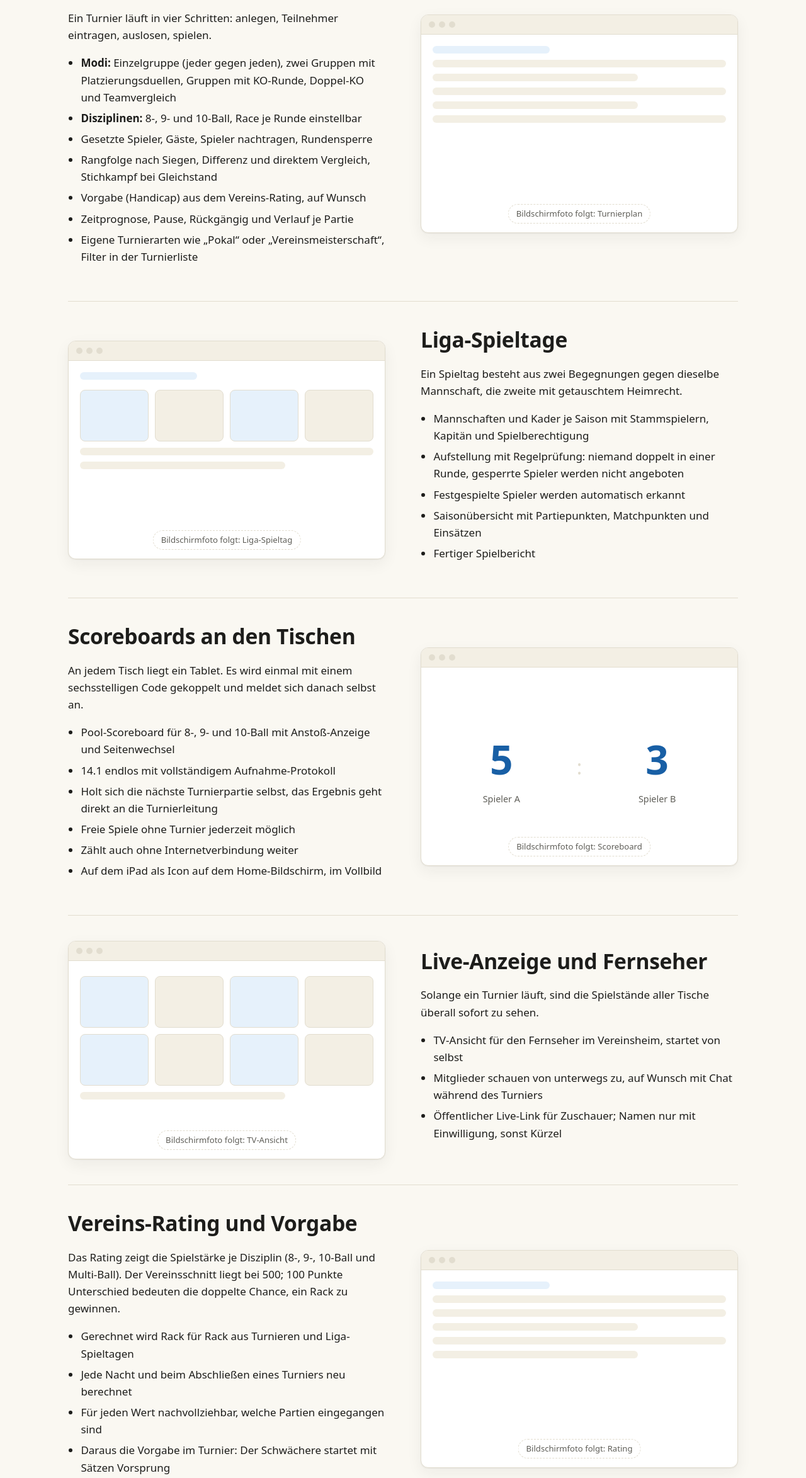
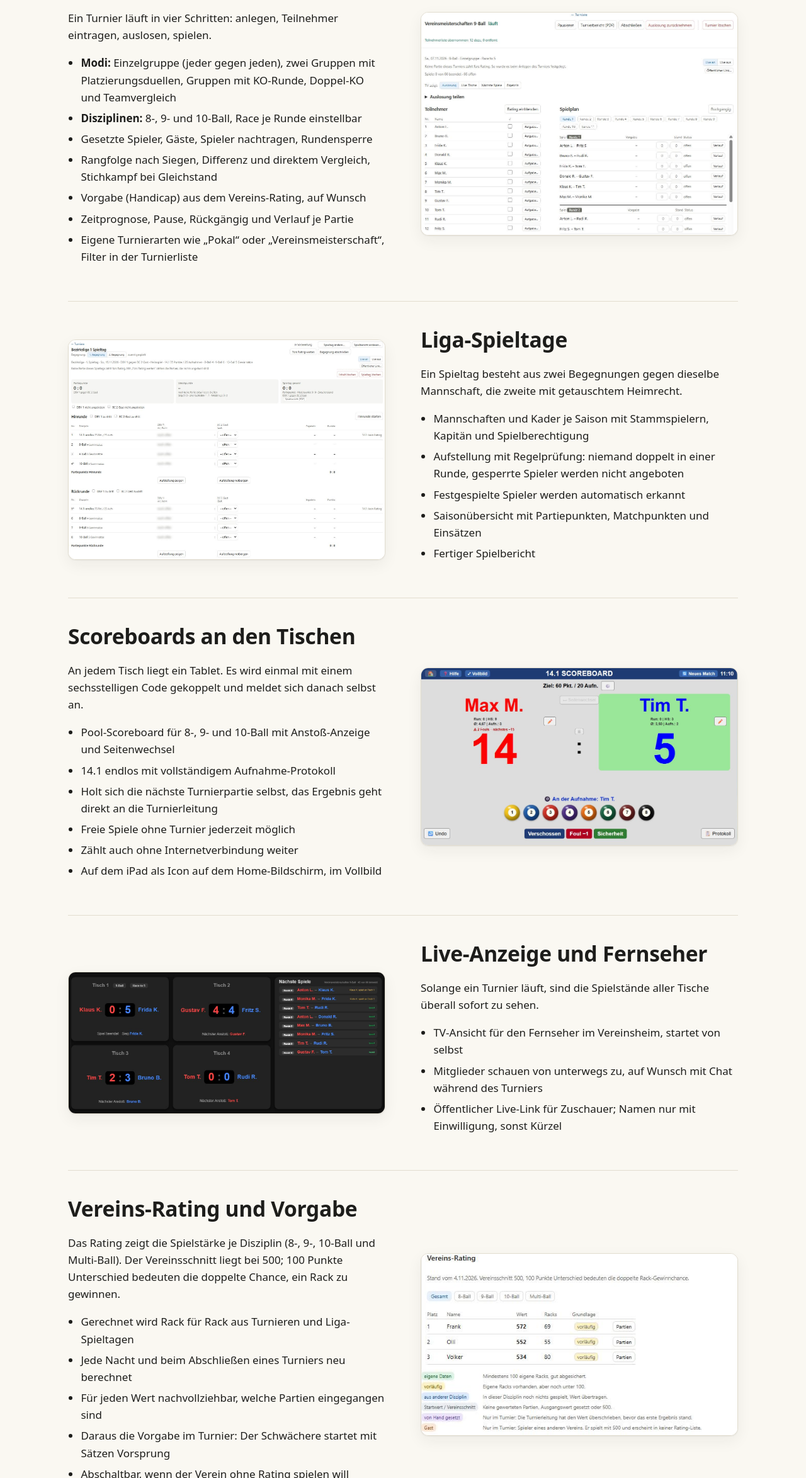
Before and after one commit to DauCoder2001/CueDesk.de, a plain HTML site: page funktionen.html in a window 1280 px wide. Shown: the part 432-2779 px from the top of the page at 63% size. Drawn offline with Linux system fonts and the light colour scheme.

Commit message:
Echte Bildschirmfotos statt Platzhaltern (1.2.0)
Co-Authored-By: Claude Opus 5.5 <noreply@anthropic.com>

```diff
--- a/assets/seite.js
+++ b/assets/seite.js
@@ -1,6 +1,6 @@
 // CueDesk-Website – gemeinsames Skript aller Seiten.
 // VERSION ist die einzige Stelle, an der die Versionsnummer der Website steht.
-const VERSION = "1.1.1";
+const VERSION = "1.2.0";
 
 document.querySelectorAll("[data-version]").forEach((el) => {
   el.textContent = "Version " + VERSION;
--- a/assets/stil.css
+++ b/assets/stil.css
@@ -261,6 +261,7 @@ p { margin: 0 0 1em; }
 
 /* Echte Bildschirmfotos */
 .bildschirm img { border: 1px solid var(--rand); border-radius: 12px; box-shadow: var(--schatten); background: #fff; }
+.bildschirm figcaption { margin-top: .6rem; color: var(--text-leise); font-size: .9rem; text-align: center; }
 
 code { font-family: ui-monospace, Consolas, monospace; font-size: .9em; background: var(--flaeche-2); padding: .1em .35em; border-radius: 4px; }
 
--- a/funktionen.html
+++ b/funktionen.html
@@ -59,14 +59,7 @@
               <li>Eigene Turnierarten wie „Pokal“ oder „Vereinsmeisterschaft“, Filter in der Turnierliste</li>
             </ul>
           </div>
-          <div class="bildplatz" role="img" aria-label="Platzhalter für ein Bildschirmfoto des Turnierplans">
-            <div class="leiste"><i></i><i></i><i></i></div>
-            <div class="inhalt">
-              <div class="zeile kurz akzent"></div>
-              <div class="zeile"></div><div class="zeile mittel"></div><div class="zeile"></div><div class="zeile mittel"></div><div class="zeile"></div>
-            </div>
-            <span class="hinweis">Bildschirmfoto folgt: Turnierplan</span>
-          </div>
+          <figure class="bildschirm" style="margin:0"><img src="bilder/cuedesk/turnierplan.jpg" width="1157" height="813" loading="lazy" alt="Laufendes Turnier in CueDesk mit Teilnehmerliste und Spielplan nach Runden"></figure>
         </div>
 
         <div class="block gedreht" id="liga">
@@ -81,15 +74,7 @@
               <li>Fertiger Spielbericht</li>
             </ul>
           </div>
-          <div class="bildplatz" role="img" aria-label="Platzhalter für ein Bildschirmfoto eines Liga-Spieltags">
-            <div class="leiste"><i></i><i></i><i></i></div>
-            <div class="inhalt">
-              <div class="zeile kurz akzent"></div>
-              <div class="kacheln"><b></b><b></b><b></b><b></b></div>
-              <div class="zeile"></div><div class="zeile mittel"></div>
-            </div>
-            <span class="hinweis">Bildschirmfoto folgt: Liga-Spieltag</span>
-          </div>
+          <figure class="bildschirm" style="margin:0"><img src="bilder/cuedesk/liga-spieltag.jpg" width="1425" height="987" loading="lazy" alt="Liga-Spieltag in CueDesk mit Hinrunde, Rückrunde, Partiepunkten und Matchpunkten"></figure>
         </div>
 
         <div class="block" id="scoreboards">
@@ -105,15 +90,7 @@
               <li>Auf dem iPad als Icon auf dem Home-Bildschirm, im Vollbild</li>
             </ul>
           </div>
-          <div class="bildplatz tafel" role="img" aria-label="Platzhalter für ein Bildschirmfoto des Scoreboards">
-            <div class="leiste"><i></i><i></i><i></i></div>
-            <div class="inhalt">
-              <div><div class="stand">5</div><div class="name">Spieler A</div></div>
-              <div class="trenner">:</div>
-              <div><div class="stand">3</div><div class="name">Spieler B</div></div>
-            </div>
-            <span class="hinweis">Bildschirmfoto folgt: Scoreboard</span>
-          </div>
+          <figure class="bildschirm" style="margin:0"><img src="bilder/cuedesk/scoreboard-141.jpg" width="1220" height="683" loading="lazy" alt="Scoreboard für 14.1 endlos mit Punktestand, Aufnahmen und Fouls"></figure>
         </div>
 
         <div class="block gedreht" id="live">
@@ -126,14 +103,7 @@
               <li>Öffentlicher Live-Link für Zuschauer; Namen nur mit Einwilligung, sonst Kürzel</li>
             </ul>
           </div>
-          <div class="bildplatz" role="img" aria-label="Platzhalter für ein Bildschirmfoto der TV-Ansicht">
-            <div class="leiste"><i></i><i></i><i></i></div>
-            <div class="inhalt">
-              <div class="kacheln"><b></b><b></b><b></b><b></b><b></b><b></b><b></b><b></b></div>
-              <div class="zeile mittel"></div>
-            </div>
-            <span class="hinweis">Bildschirmfoto folgt: TV-Ansicht</span>
-          </div>
+          <figure class="bildschirm" style="margin:0"><img src="bilder/cuedesk/live-tische.jpg" width="1432" height="639" loading="lazy" alt="TV-Ansicht mit vier Tischen und den nächsten Spielen"></figure>
         </div>
 
         <div class="block" id="rating">
@@ -148,14 +118,7 @@
               <li>Abschaltbar, wenn der Verein ohne Rating spielen will</li>
             </ul>
           </div>
-          <div class="bildplatz" role="img" aria-label="Platzhalter für ein Bildschirmfoto der Rating-Liste">
-            <div class="leiste"><i></i><i></i><i></i></div>
-            <div class="inhalt">
-              <div class="zeile kurz akzent"></div>
-              <div class="zeile"></div><div class="zeile"></div><div class="zeile mittel"></div><div class="zeile"></div><div class="zeile mittel"></div>
-            </div>
-            <span class="hinweis">Bildschirmfoto folgt: Rating</span>
-          </div>
+          <figure class="bildschirm" style="margin:0"><img src="bilder/cuedesk/rating.jpg" width="613" height="352" loading="lazy" alt="Vereins-Rating in CueDesk mit Rangliste und Erklärung der Grundlagen"></figure>
         </div>
 
         <div class="block gedreht" id="statistik">
@@ -169,15 +132,7 @@
               <li><strong>Archiv:</strong> alle beendeten Turniere und Partien, mit direktem Vergleich zweier Spieler</li>
             </ul>
           </div>
-          <div class="bildplatz" role="img" aria-label="Platzhalter für ein Bildschirmfoto der Statistik">
-            <div class="leiste"><i></i><i></i><i></i></div>
-            <div class="inhalt">
-              <div class="zeile kurz akzent"></div>
-              <div class="kacheln"><b></b><b></b><b></b><b></b></div>
-              <div class="zeile"></div>
-            </div>
-            <span class="hinweis">Bildschirmfoto folgt: Statistik</span>
-          </div>
+          <figure class="bildschirm" style="margin:0"><img src="bilder/cuedesk/statistik.jpg" width="1206" height="586" loading="lazy" alt="Pool-Statistik eines Spielers mit Rating-Verlauf, Form und Bilanz je Disziplin"></figure>
         </div>
 
         <div class="block" id="verwaltung">
@@ -194,14 +149,7 @@
               <li>Altdaten aus „Turnier light“ lassen sich einlesen</li>
             </ul>
           </div>
-          <div class="bildplatz" role="img" aria-label="Platzhalter für ein Bildschirmfoto der Kontenverwaltung">
-            <div class="leiste"><i></i><i></i><i></i></div>
-            <div class="inhalt">
-              <div class="zeile kurz akzent"></div>
-              <div class="zeile"></div><div class="zeile mittel"></div><div class="zeile"></div>
-            </div>
-            <span class="hinweis">Bildschirmfoto folgt: Konten und Rollen</span>
-          </div>
+          <figure class="bildschirm" style="margin:0"><img src="bilder/cuedesk/konten.jpg" width="1163" height="495" loading="lazy" alt="Konten und Rollen in CueDesk: Vereins-Administrator, Sportwart, Turnierleiter und Lesezugang"></figure>
         </div>
 
       </div>
```
Also changed, not shown: fuer-vereine.html (+4 -0 lines), index.html (+1 -11 lines), scoreboards.html (+1 -9 lines), bilder/cuedesk/konten.jpg (added), bilder/cuedesk/liga-spieltag.jpg (added), bilder/cuedesk/live-tische.jpg (added), bilder/cuedesk/rating.jpg (added), bilder/cuedesk/scoreboard-141.jpg (added), bilder/cuedesk/scoreboard-pool.jpg (added), bilder/cuedesk/spieler.jpg (added), bilder/cuedesk/statistik.jpg (added), bilder/cuedesk/turnierplan.jpg (added), bilder/cuedesk/zustimmen.jpg (added), 1 other file.
